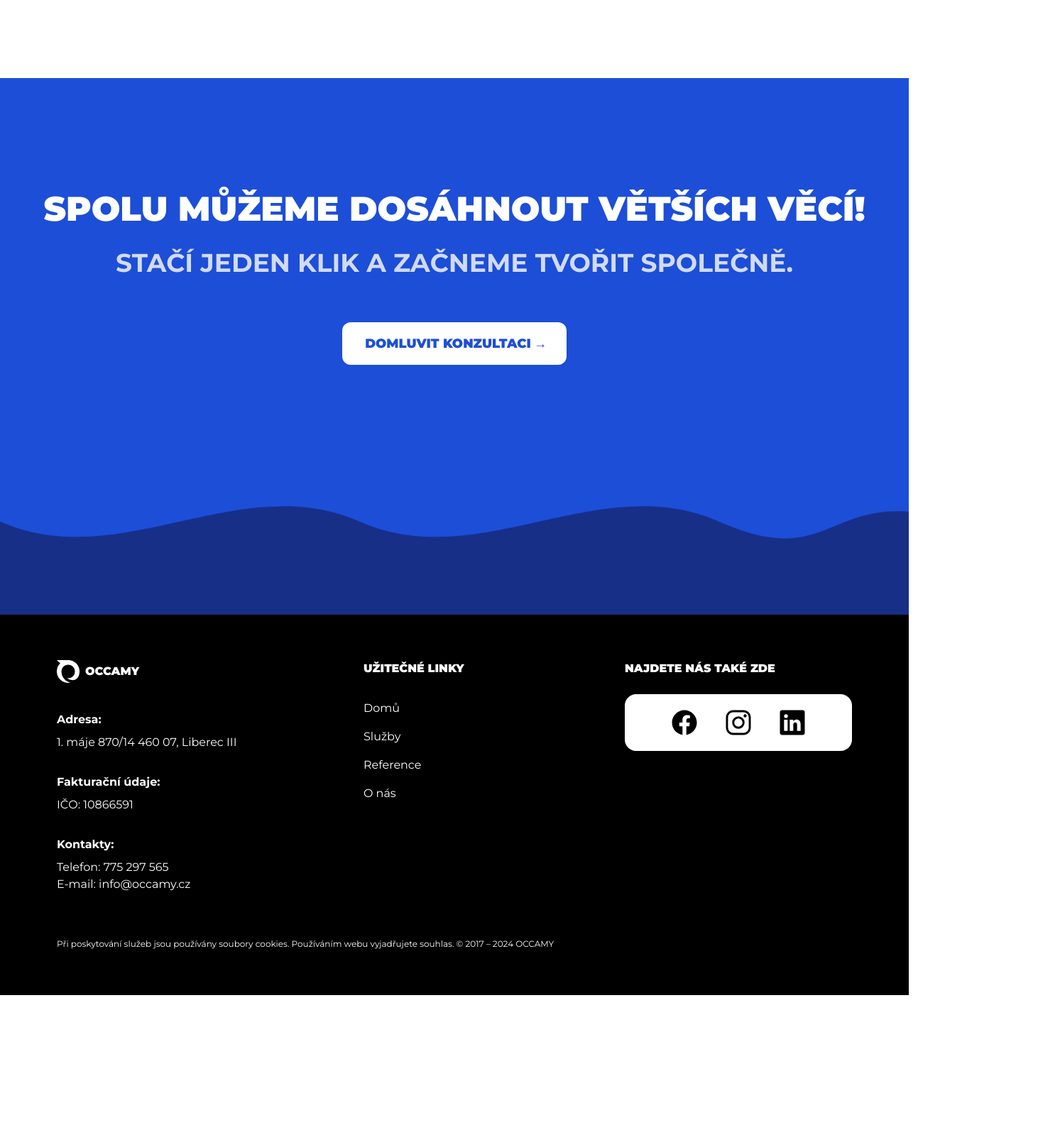
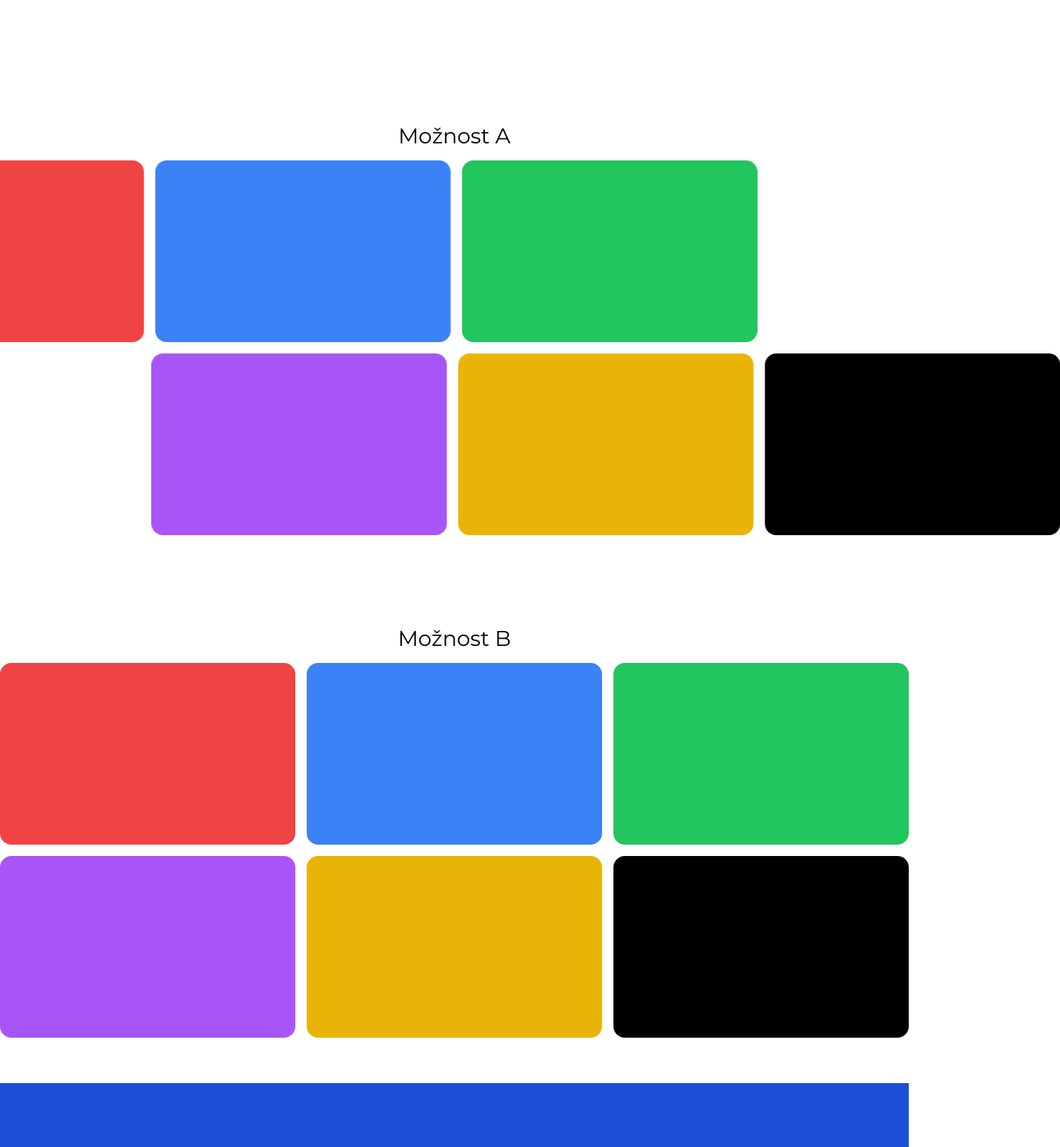
Before and after one commit to karnytomas/karnytomas3, a React (Create React App) app: page /web in a window 1280 px wide. Shown: the part 5104-6720 px from the top of the page at 71% size, 1493 px wide, since content can reach past the window. Before the commit the page ends 6506 px from the top, so only its background shows below. Built offline with nearby package versions, Linux system fonts and the light colour scheme.

Commit message:
new component?

```diff
--- /dev/null
+++ b/src/components/Presentation.js
@@ -0,0 +1,62 @@
+import React, {useEffect} from "react";
+
+function Presentation() {
+    useEffect(() => {
+        // Vytvoření Intersection Observeru
+        const observer = new IntersectionObserver((entries) => {
+          entries.forEach(entry => {
+            if (entry.isIntersecting) {
+              entry.target.classList.add('visible'); // Přidá třídu 'visible' pokud je prvek viditelný
+            }
+          });
+        }, { threshold: 0.1 }); // Nastavení, aby se spustilo, když je prvek 10% viditelný
+
+        // Pozorování prvků s třídou .scroll-animation
+        document.querySelectorAll('.scroll-animation').forEach(element => {
+          observer.observe(element);
+        });
+
+        // Cleanup observeru při unmount komponenty
+        return () => {
+          observer.disconnect();
+        };
+      }, []); // Spustí se pouze při mountu komponenty
+
+
+
+    return (
+        <div>
+            <section className="flex flex-col gap-4 py-16 min-w-full">
+                <h2 className="text-center text-3xl">Možnost A</h2>
+                <div className="flex flex-row gap-4 w-full h-64 PresentationFirst">
+                    <div className="bg-red-500 w-full rounded-2xl"></div>
+                    <div className="bg-blue-500 w-full rounded-2xl"></div>
+                    <div className="bg-green-500 w-full rounded-2xl"></div>
+                </div>
+
+                <div className="flex flex-row gap-4 w-full h-64 PresentationSecond">
+                    <div className="bg-purple-500 w-full rounded-2xl"></div>
+                    <div className="bg-yellow-500 w-full rounded-2xl"></div>
+                    <div className="bg-black w-full rounded-2xl"></div>
+                </div>
+            </section>
+
+            <section className="flex flex-col gap-4 py-16 min-w-full">
+                <h2 className="text-center text-3xl">Možnost B</h2>
+                <div className="flex flex-row gap-4 w-full h-64 scroll-animation PresentationFirst2">
+                    <div className="bg-red-500 w-full rounded-2xl"></div>
+                    <div className="bg-blue-500 w-full rounded-2xl"></div>
+                    <div className="bg-green-500 w-full rounded-2xl"></div>
+                </div>
+
+                <div className="flex flex-row gap-4 w-full h-64 scroll-animation PresentationSecond2">
+                    <div className="bg-purple-500 w-full rounded-2xl"></div>
+                    <div className="bg-yellow-500 w-full rounded-2xl"></div>
+                    <div className="bg-black w-full rounded-2xl"></div>
+                </div>
+            </section>
+        </div>
+    );
+}
+
+export default Presentation;
--- a/src/index.css
+++ b/src/index.css
@@ -435,3 +435,64 @@ button:hover .arrow {
     text-orientation: upright;
   }
 }
+
+
+/* Presentation */
+/* MOŽNOST A */
+/* 1. DIV */
+@keyframes PresentationFirstAnimation {
+  from {
+    transform: translateX(calc(-16.6667%)); /* Počáteční posun */
+  }
+  to {
+    transform: translateX(0); /* Konečný stav */
+  }
+}
+
+.PresentationFirst {
+  transform: translateX(calc(-16.6667%)); /* Výchozí posun */
+  animation: PresentationFirstAnimation 5s linear forwards; /* Animace */
+  animation-timeline: view(); /* Synchronizace s viditelností */
+  animation-range: entry 20%; /* Animace začne při 20% viditelnosti */
+  animation-fill-mode: forwards; /* Zajištění trvalého koncového stavu */
+}
+
+/* 2. DIV */
+@keyframes PresentationSecondAnimation {
+  from {
+    transform: translateX(calc(16.6667%)); /* Počáteční posun */
+  }
+  to {
+    transform: translateX(0); /* Konečný stav */
+  }
+}
+
+.PresentationSecond {
+  transform: translateX(calc(16.6667%)); /* Výchozí posun */
+  animation: PresentationSecondAnimation 5s linear forwards; /* Animace */
+  animation-timeline: view(); /* Synchronizace s viditelností */
+  animation-range: entry 20%; /* Animace začne při 20% viditelnosti */
+  animation-fill-mode: forwards; /* Zajištění trvalého koncového stavu */
+}
+
+
+/* MOŽNOST B */
+/* Styly pro první prvek */
+.PresentationFirst2 {
+  transform: translateX(calc(-16.6667%)); /* Výchozí posun */
+}
+
+/* Styly pro druhý prvek */
+.PresentationSecond2 {
+  transform: translateX(calc(16.6667%)); /* Výchozí posun */
+}
+
+
+.PresentationFirst2.visible {
+  animation: PresentationFirstAnimation 2s linear forwards;
+}
+
+/* Styly pro druhý prvek */
+.PresentationSecond2.visible {
+  animation: PresentationSecondAnimation 2s linear forwards;
+}
--- a/src/pages/Web.js
+++ b/src/pages/Web.js
@@ -3,6 +3,7 @@ import SectionLast from '../components/SectionLast';
 import OurValues from '../components/OurValues';
 import Services from '../components/Services';
 import WhyUsSection from '../components/WhyUsSection';
+import Presentation from '../components/Presentation';
 
 const servicesData = {
   title: "Služby - Webový vývoj",
@@ -19,6 +20,7 @@ function Web() {
       <Services servicesData={servicesData} />
       <WhyUsSection/>
       <OurValues/>
+      <Presentation />
       <SectionLast/>
     </>
   );
```
